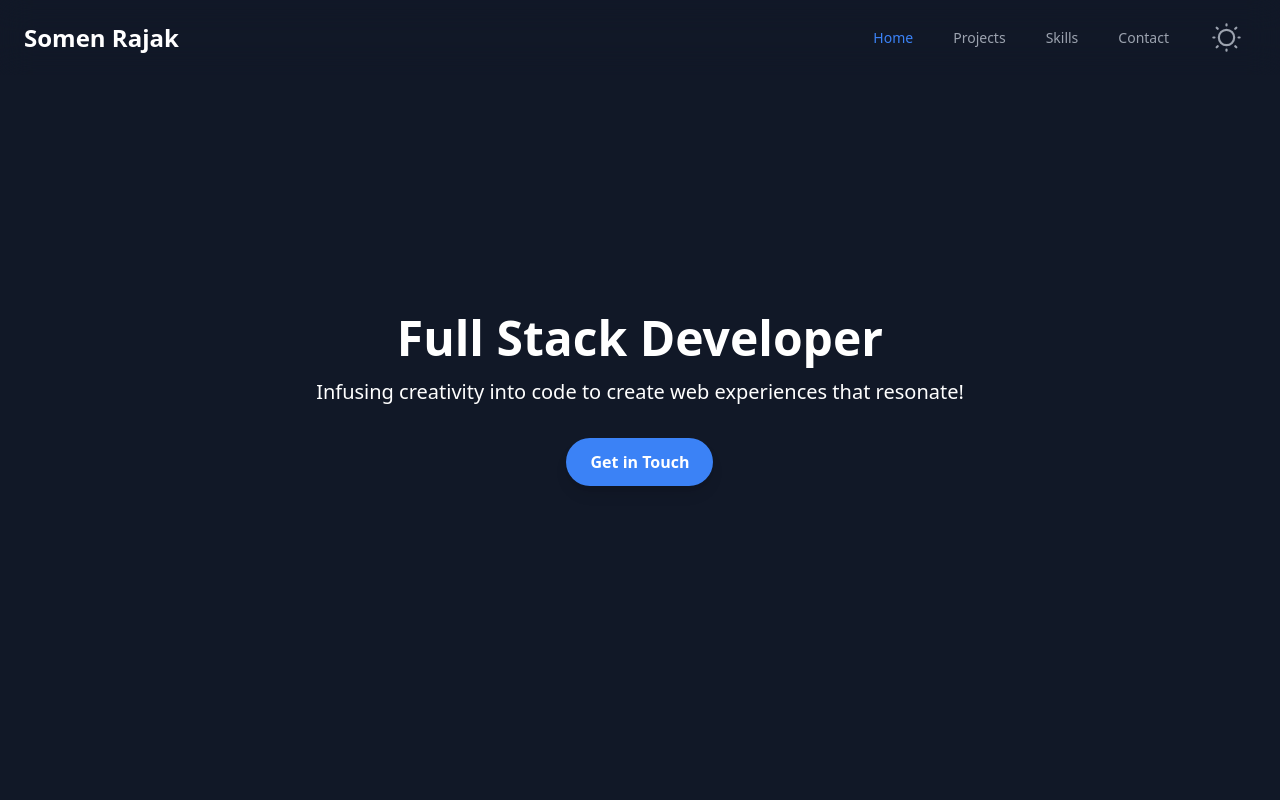
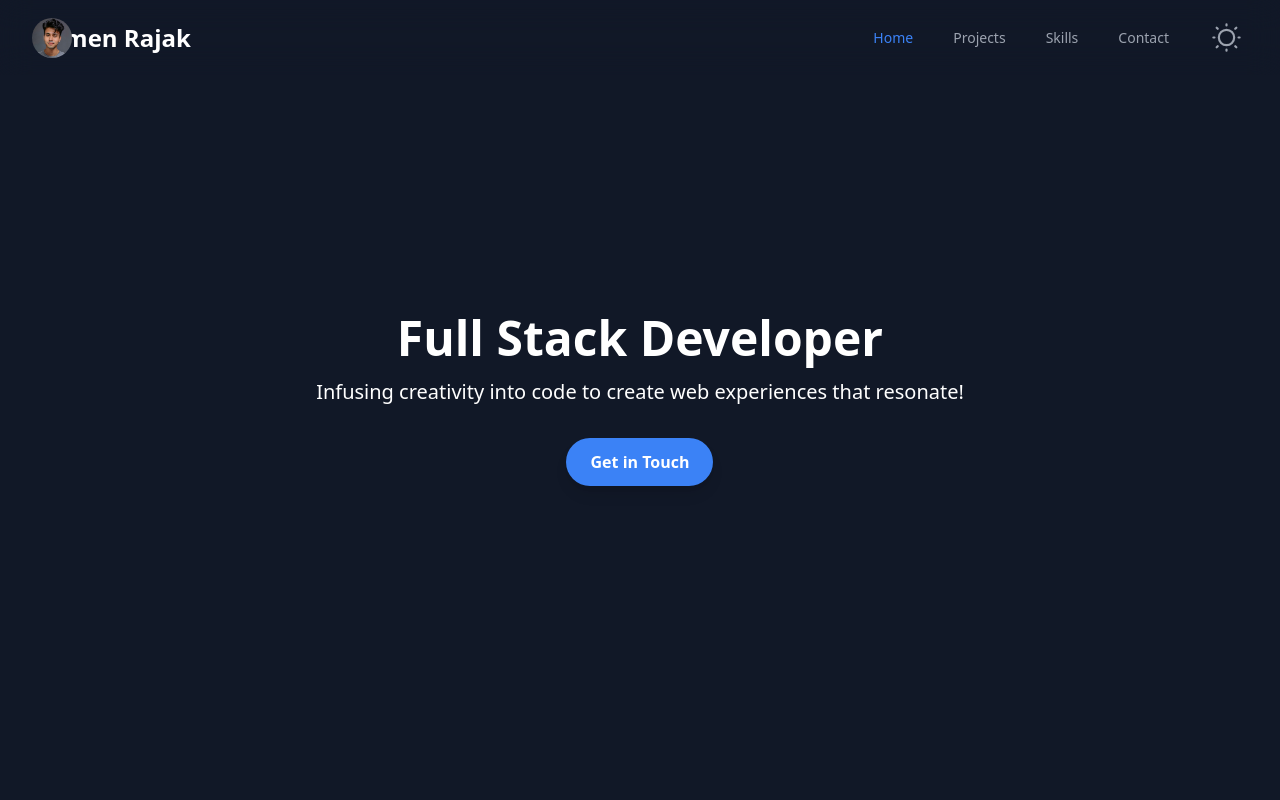
Before and after one commit to Somen1228/Portfolio, a React (Vite) app: page / in a window 1280 px wide. Shown: the top 800 px of the page. Built offline with nearby package versions, Linux system fonts and the light colour scheme.

Commit message:
profile-pic

```diff
--- a/src/components/Navbar.jsx
+++ b/src/components/Navbar.jsx
@@ -2,8 +2,14 @@ import React, { useState } from "react";
 import { motion } from "framer-motion";
 import { FaBars, FaTimes, FaSun, FaMoon } from "react-icons/fa";
 import { PiSunDim } from "react-icons/pi";
+import profilePicture from "../assets/profile-pic.jpg"
 
-const Navbar = ({ activeSection, scrollToSection, toggleDarkMode, darkMode }) => {
+const Navbar = ({
+  activeSection,
+  scrollToSection,
+  toggleDarkMode,
+  darkMode,
+}) => {
   const [isMobileMenuOpen, setIsMobileMenuOpen] = useState(false);
 
   const toggleMobileMenu = () => {
@@ -14,14 +20,19 @@ const Navbar = ({ activeSection, scrollToSection, toggleDarkMode, darkMode }) =>
     <nav className="fixed top-0 left-0 right-0 z-50 bg-opacity-90 backdrop-filter backdrop-blur-lg">
       <div className="container mx-auto px-6 py-3">
         <div className="flex justify-between items-center">
+          <div className="flex items-center gap-6">
+            <div className="absolute rounded-full left-8">
+                <img src={profilePicture} alt="profile-pic" className="rounded-full w-10 h-10  aspect-auto self-center"/>
+            </div>
             <motion.h1
               initial={{ opacity: 0, y: -20 }}
               animate={{ opacity: 1, y: 0 }}
               transition={{ duration: 0.5 }}
-            className="text-2xl font-bold"
+              className="text-2xl font-bold md:pl-3 pl-16"
             >
               Somen Rajak
             </motion.h1>
+          </div>
           <div className="hidden md:flex items-center space-x-4">
             {["home", "projects", "skills", "contact"].map((section) => (
               <motion.button
@@ -41,7 +52,7 @@ const Navbar = ({ activeSection, scrollToSection, toggleDarkMode, darkMode }) =>
               onClick={toggleDarkMode}
               className="px-3 py-2 rounded-md text-sm font-medium text-gray-400 hover:text-blue-500 transition duration-300"
             >
-              {darkMode ? <PiSunDim size={35}/> : <FaMoon size={20} />}
+              {darkMode ? <PiSunDim size={35} /> : <FaMoon size={20} />}
             </button>
           </div>
           <div className="md:hidden flex items-center space-x-4">
@@ -49,7 +60,7 @@ const Navbar = ({ activeSection, scrollToSection, toggleDarkMode, darkMode }) =>
               onClick={toggleDarkMode}
               className="px-3 py-2 rounded-md text-sm font-medium text-gray-400 hover:text-blue-500 transition duration-300"
             >
-              {darkMode ? <PiSunDim size={35}/> : <FaMoon size={20} />}
+              {darkMode ? <PiSunDim size={35} /> : <FaMoon size={20} />}
             </button>
             <button onClick={toggleMobileMenu} className="text-gray-700">
               {isMobileMenuOpen ? <FaTimes size={30} /> : <FaBars size={30} />}
```
Also changed, not shown: src/assets/profile-pic.jpg (added). Lines whose indentation alone changed are shown as unchanged.
